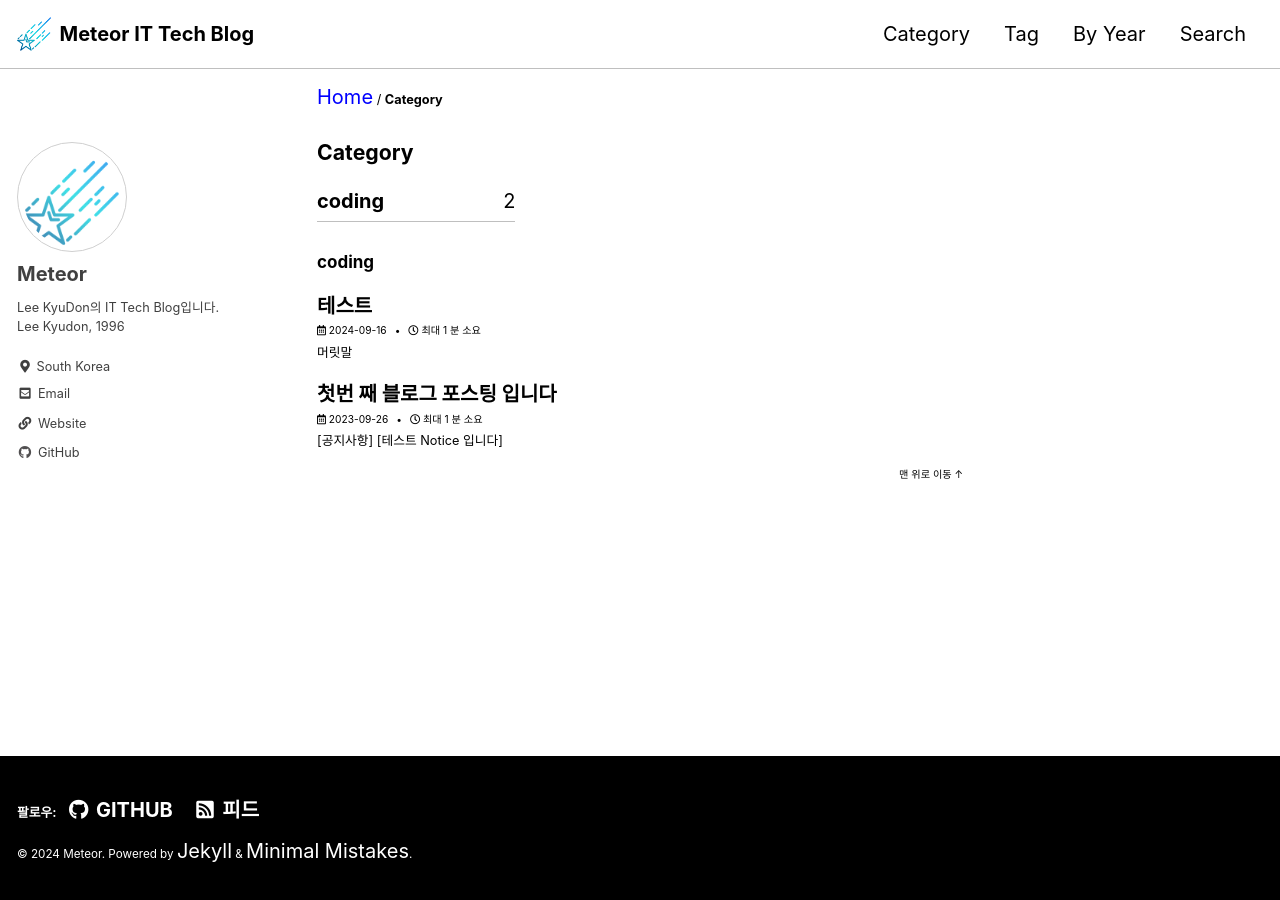
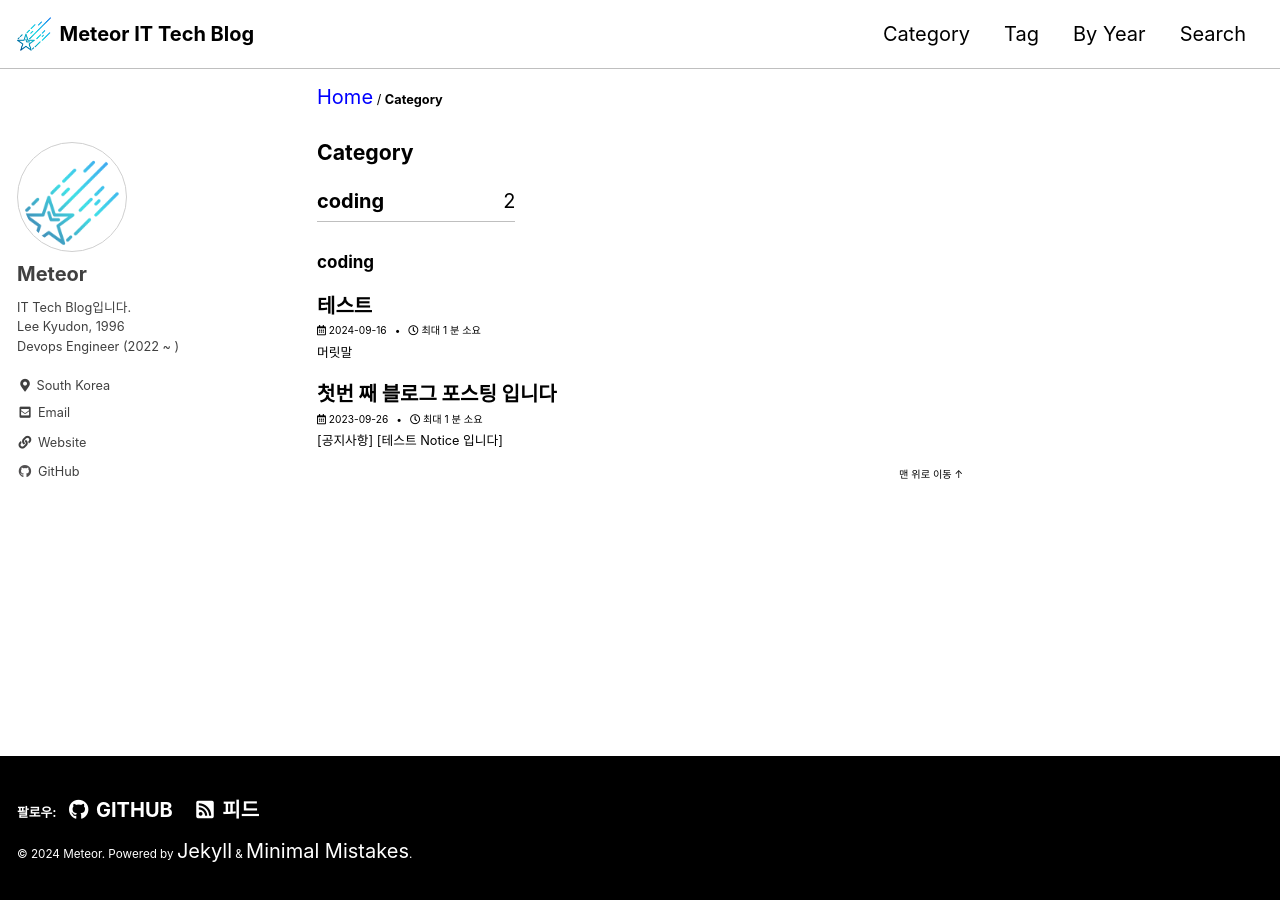
Before and after one commit to MeteorNote/MeteorNote.github.io, a Jekyll site: the page built from _pages/category-archive.md, in a window 1280 px wide. Built offline with Jekyll 4.4.1, drawn with Linux system fonts in a browser that asks for light colours; cached includes are drawn as plain includes.

Commit message:
description 수정

```diff
--- a/_config.yml
+++ b/_config.yml
@@ -106,7 +106,7 @@ analytics:
 author:
   name             : "Meteor"
   avatar           : "/images/meteor.png" # path of avatar image, e.g. "/assets/images/bio-photo.jpg"
-  bio              : "Lee KyuDon의 IT Tech Blog입니다. <br> Lee Kyudon, 1996"
+  bio              : "IT Tech Blog입니다. <br> Lee Kyudon, 1996 <br> Devops Engineer (2022 ~ )"
   location         : "South Korea"
   email            :
   links:
```
